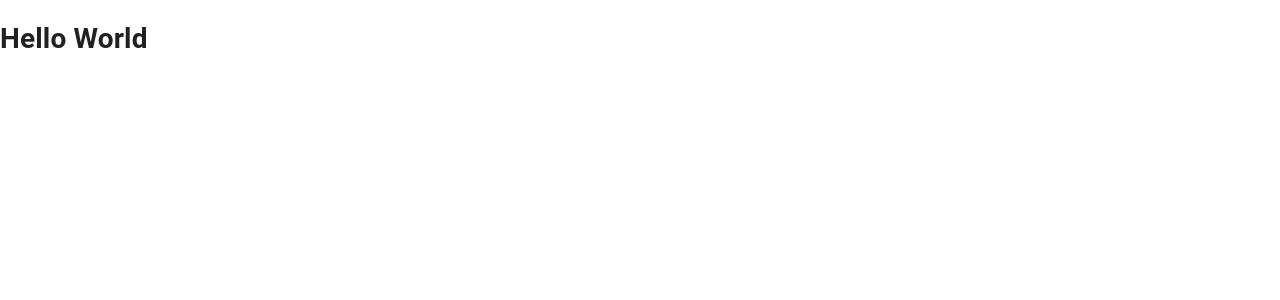
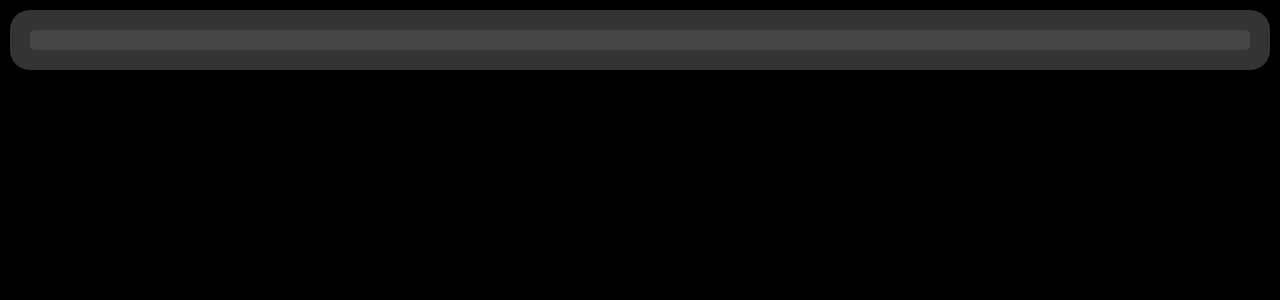
Before and after one commit to zealptl/Bud-Get, a React (Create React App) app in the folder client/: page / in a window 1280 px wide. Shown: the top 300 px of the page. Built offline with nearby package versions, Linux system fonts and the light colour scheme; the HTML template or start-up script is replaced by a standard one.

Commit message:
modifying theme

```diff
--- a/client/src/App.js
+++ b/client/src/App.js
@@ -1,14 +1,14 @@
 import React from 'react';
 import { ThemeProvider } from '@material-ui/core/styles';
 import CssBaseline from '@material-ui/core/CssBaseline';
-import darkTheme from './theme/darkTheme';
-import lightTheme from './theme/lightTheme';
+import theme from './theme';
+import Item from './components/Item';
 
 const App = () => {
   return (
-    <ThemeProvider theme={darkTheme}>
+    <ThemeProvider theme={theme}>
       <CssBaseline>
-        <h1>Hello World</h1>
+        <Item />
       </CssBaseline>
     </ThemeProvider>
   );
--- /dev/null
+++ b/client/src/components/Item.js
@@ -0,0 +1,19 @@
+import React from 'react';
+import { makeStyles } from '@material-ui/core/styles';
+
+const useStyles = makeStyles((theme) => ({
+  componentOuter: theme.component.outer,
+  componentInner: theme.component.inner,
+}));
+
+const Item = () => {
+  const classes = useStyles();
+
+  return (
+    <div className={classes.componentOuter}>
+      <div className={classes.componentInner}></div>
+    </div>
+  );
+};
+
+export default Item;
--- /dev/null
+++ b/client/src/context/types.js
@@ -0,0 +1,2 @@
+const DARK_MODE = 'DARK_MODE';
+const LIGHT_MODE = 'LIGHT_MODE';
--- /dev/null
+++ b/client/src/theme.js
@@ -0,0 +1,39 @@
+import { createMuiTheme } from '@material-ui/core/styles';
+
+const theme = createMuiTheme({
+  palette: {
+    type: 'dark',
+    background: {
+      default: '#000',
+    },
+    primary: {
+      main: '#6B9080',
+    },
+    component: {
+      light: '#444',
+      dark: '#333',
+    },
+    income: { main: '#55A1E5' },
+    expense: { main: '#ED6E85' },
+    savings: { main: '#6CBDBE' },
+    success: { main: '#6B9080' },
+    error: { main: '#ED6E85' },
+    warning: { main: '#F8CE6B' },
+  },
+  component: {
+    outer: {
+      margin: '10px',
+      borderRadius: '20px',
+      padding: '10px',
+      backgroundColor: '#333',
+    },
+    inner: {
+      margin: '10px',
+      borderRadius: '5px',
+      padding: '10px',
+      backgroundColor: '#444',
+    },
+  },
+});
+
+export default theme;
--- a/client/src/theme/darkTheme.js
+++ /dev/null
@@ -1,20 +0,0 @@
-import { createMuiTheme } from '@material-ui/core/styles';
-
-const darkTheme = createMuiTheme({
-  palette: {
-    primary: {
-      main: '#6B9080',
-    },
-    component: {
-      light: '#444444',
-      dark: '#333333',
-    },
-    background: '#000000',
-    color: '#FFFFFF',
-    income: '#55A1E5',
-    expense: '#ED6E85',
-    savings: '#6CBDBE',
-  },
-});
-
-export default darkTheme;
--- a/client/src/theme/lightTheme.js
+++ /dev/null
@@ -1,20 +0,0 @@
-import { createMuiTheme } from '@material-ui/core/styles';
-
-const lightTheme = createMuiTheme({
-  palette: {
-    primary: {
-      main: '#6B9080',
-    },
-    component: {
-      light: '#E7E7E7',
-      dark: '#EFEFEF',
-    },
-    background: '#FFFFFF',
-    color: '#000000',
-    income: '#55A1E5',
-    expense: '#ED6E85',
-    savings: '#6CBDBE',
-  },
-});
-
-export default lightTheme;
```
